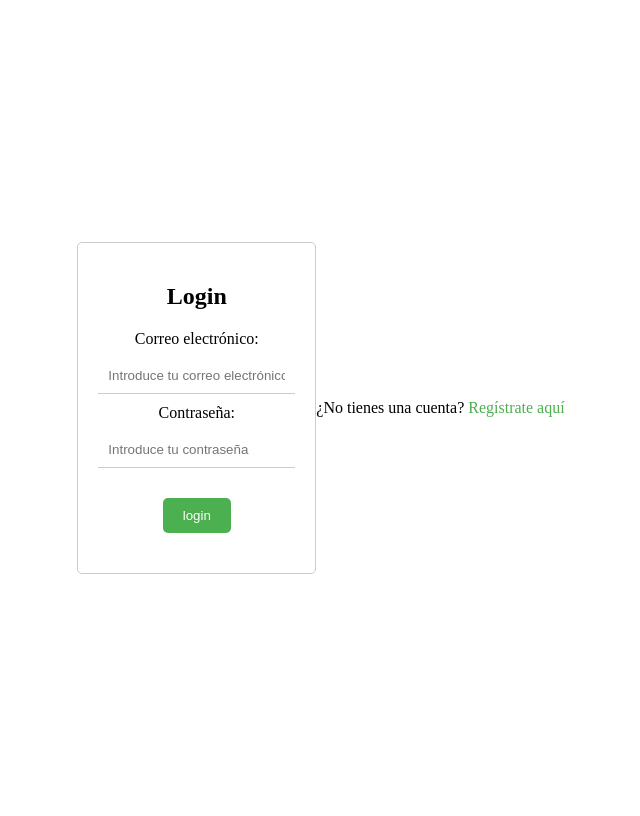
After one commit to karolinaconk/calidad-bicicletas, a Flask app: page /login in a window 1280 px wide. The commit adds this page. Shown: the whole page, without its empty margins (319-959 px from the left). Run offline with Flask 2, Linux system fonts and the light colour scheme; data comes from the database, SQL or seed files in the repository; both versions use the stored data as it was after the commit.

Commit message:
login completo :D

```diff
--- a/app.py
+++ b/app.py
@@ -1,8 +1,12 @@
-from flask import Flask, render_template, request, redirect, url_for
+from flask import Flask, render_template, request,session, redirect, url_for
 from dicc_bicicletas import lee_diccionario_bicicletas
+from usuarios import agregar_usuario, lee_diccionario_usuarios
+from login import verifica_login
 import mysql.connector
+from passlib.hash import sha256_crypt
 
 app = Flask(__name__)
+app.secret_key ='Mantequilla'
 
 # Configuración de la base de datos
 app.config['MYSQL_DATABASE_HOST'] = 'localhost'
@@ -18,6 +22,7 @@ config = {
 }
 
 dicc_bicicletas = lee_diccionario_bicicletas(config)
+dicc_usuarios = lee_diccionario_usuarios(config)
 
 # Función para conectarse a la base de datos
 def conectar_bd():
@@ -32,6 +37,49 @@ def conectar_bd():
     except Exception as e:
         print('Error al conectarse a la base de datos:', e)
         return None
+
+@app.route("/login", methods=['GET','POST'])
+def login():
+    if request.method == 'GET':
+        dicc_usuarios = lee_diccionario_usuarios(config)
+        return render_template('login.html')
+    if request.method == 'POST':
+        dicc_usuarios = lee_diccionario_usuarios(config)
+        print(dicc_usuarios)
+        valor = request.form['login']
+        if valor == 'login':
+            correo = request.form['email']
+            password = request.form['password']
+            verifacacion = verifica_login(dicc_usuarios,correo,password)
+            if verifacacion == 'correcto':
+                session['nombre']   = dicc_usuarios[correo]['nombre']
+                session['correo_electronico']   = dicc_usuarios[correo]['correo_electronico']
+                session['telefono']   = dicc_usuarios[correo]['telefono']
+                session['contrasena']   = dicc_usuarios[correo]['contrasena']
+                session['identificacion']   = dicc_usuarios[correo]['identificacion']
+                session['logged_in']= True
+                return redirect('/')
+            else:
+                return render_template('login.html')
+
+@app.route("/signup", methods=['GET','POST'])
+def signup():
+    if request.method == 'GET':
+        return render_template('signup.html')
+    else:
+        if request.method == 'POST':
+            valor = request.form['signup']
+            if valor == 'Registrate':
+                nombre = request.form['nombre']
+                correo = request.form['email']
+                phone = request.form['phone']
+                identification = request.form['identification']
+                password = sha256_crypt.hash(request.form['password'])
+                registrado = agregar_usuario(dicc_usuarios,nombre,correo,phone,password,identification,'activo',config)
+                if registrado:
+                    return render_template('login.html')
+                else:
+                    return render_template('signup.html',mensaje='Correo ya registrado')
 
 # Ruta principal de la página web
 @app.route('/', methods=['GET','POST'])
@@ -69,22 +117,22 @@ def alquilar():
         return render_template('alquilar.html', bicicletas=bicicletas)
 
 # Ruta para iniciar sesión
-@app.route('/iniciar_sesion', methods=['GET', 'POST'])
+'''@app.route('/iniciar_sesion', methods=['GET', 'POST'])
 def iniciar_sesion():
     if request.method == 'POST':
         # Lógica para verificar las credenciales del usuario y crear la sesión
         return redirect(url_for('index'))
     else:
-        return render_template('iniciar_sesion.html')
+        return render_template('iniciar_sesion.html')'''
 
-# Ruta para registrarse
+'''# Ruta para registrarse
 @app.route('/registrarse', methods=['GET', 'POST'])
 def registrarse():
     if request.method == 'POST':
         # Lógica para crear un nuevo usuario en la base de datos
         return redirect(url_for('index'))
     else:
-        return render_template('registrarse.html')
+        return render_template('registrarse.html')'''
 
 # Ruta para cerrar sesión
 @app.route('/cerrar_sesion')
--- a/templates/index.html
+++ b/templates/index.html
@@ -10,7 +10,7 @@
 	{% if usuario_actual %}
 		<p>Bienvenido, {{ usuario_actual.nombre }} (<a href="{{ url_for('cerrar_sesion') }}">cerrar sesión</a>)</p>
 	{% else %}
-		<p><a href="{{ url_for('iniciar_sesion') }}">Iniciar sesión</a> o <a href="{{ url_for('registrarse') }}">Registrarse</a></p>
+		<p><a href="{{ url_for('login') }}">Iniciar sesión</a> o <a href="{{ url_for('signup') }}">Registrarse</a></p>
 	{% endif %}
 
 	<h2>Bicicletas disponibles</h2>
--- /dev/null
+++ b/templates/login.html
@@ -0,0 +1,72 @@
+<!DOCTYPE html>
+<html>
+  <head>
+    <meta charset="UTF-8">
+    <title>Login</title>
+    <style>
+      /* Estilos para centrar el formulario en la página */
+      body {
+        display: flex;
+        justify-content: center;
+        align-items: center;
+        height: 100vh;
+      }
+
+      form {
+        display: flex;
+        flex-direction: column;
+        align-items: center;
+        padding: 20px;
+        border: 1px solid #ccc;
+        border-radius: 5px;
+      }
+
+      input[type="text"],
+      input[type="password"] {
+        margin: 10px 0;
+        padding: 10px;
+        width: 100%;
+        box-sizing: border-box;
+        border: none;
+        border-bottom: 1px solid #ccc;
+      }
+
+      input[type="submit"] {
+        margin: 20px 0;
+        padding: 10px 20px;
+        background-color: #4CAF50;
+        color: white;
+        border: none;
+        border-radius: 5px;
+        cursor: pointer;
+      }
+
+      input[type="submit"]:hover {
+        background-color: #3e8e41;
+      }
+
+      a {
+        color: #4CAF50;
+        text-decoration: none;
+      }
+
+      a:hover {
+        text-decoration: underline;
+      }
+    </style>
+  </head>
+  <body>
+    <form action="/login" method="post">
+      <h2>Login</h2>
+      <label for="email">Correo electrónico:</label>
+      <input type="text" id="email" name="email" placeholder="Introduce tu correo electrónico">
+
+      <label for="password">Contraseña:</label>
+      <input type="password" id="password" name="password" placeholder="Introduce tu contraseña">
+
+      <input type="submit" name="login" id="login" value="login">
+    </form>
+
+    <p>¿No tienes una cuenta? <a href="/signup">Regístrate aquí</a></p>
+  </body>
+</html>
--- /dev/null
+++ b/usuarios.py
@@ -0,0 +1,38 @@
+from passlib.hash import sha256_crypt
+import mysql.connector
+
+def lee_diccionario_usuarios(config:dict)->dict:
+    diccionario = {}
+    try:
+        bd = mysql.connector.connect(**config)
+        cur = bd.cursor()
+        cur.execute("SELECT id, nombre, correo_electronico, telefono,contrasena,identificacion FROM usuarios")
+        for id, nombre, correo_electronico, telefono, password, identificacion in cur.fetchall():
+            diccionario[correo_electronico] = {
+                'nombre' : nombre,
+                'correo_electronico' : correo_electronico,
+                'telefono' : telefono,
+                'contrasena' : password,
+                'identificacion' : identificacion
+            }
+        cur.close()
+        bd.close()
+    except:
+        print(f"No se pudo establecer conexion")
+    return diccionario
+
+def agregar_usuario(dicc:dict,nombre:str,correo:str,phone:str,password:str,identification:str,estado:str,config:dict) -> bool:
+    registrado = False
+    if correo not in dicc:
+        try:
+            bd = mysql.connector.connect(**config)
+            cur = bd.cursor()
+            query = 'INSERT INTO usuarios (nombre, correo_electronico, telefono, contrasena ,identificacion) VALUES ("{}","{}","{}","{}","{}")'.format(nombre, correo, phone, password, identification)
+            cur.execute(query)
+            cur.close()
+            bd.commit()
+            bd.close()
+            registrado = True
+        except:
+            print(f"No se pudo establecer la conexion")
+    return registrado
```
Also changed, not shown: bicicletas_mockup.sql (+13 -0 lines), login.py (added, +22 -0 lines), templates/signup.html (added, +30 -0 lines).
